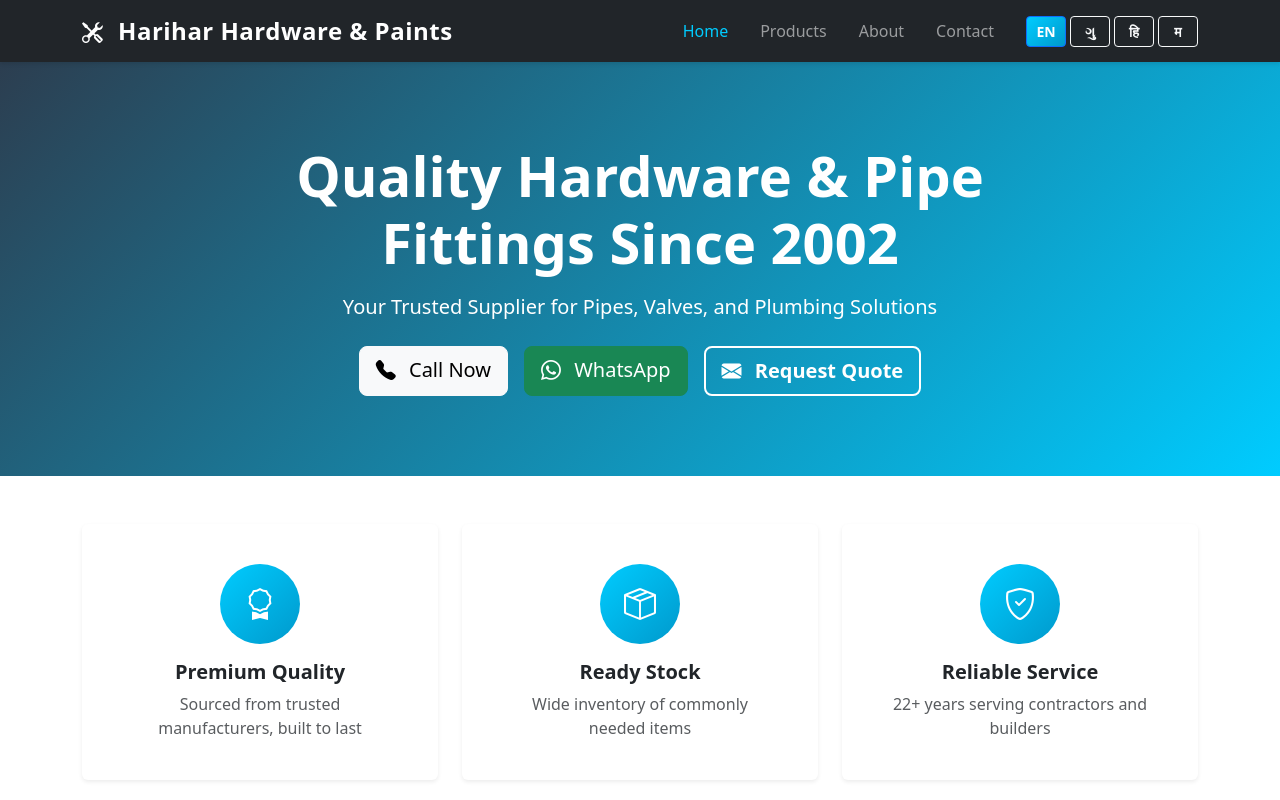
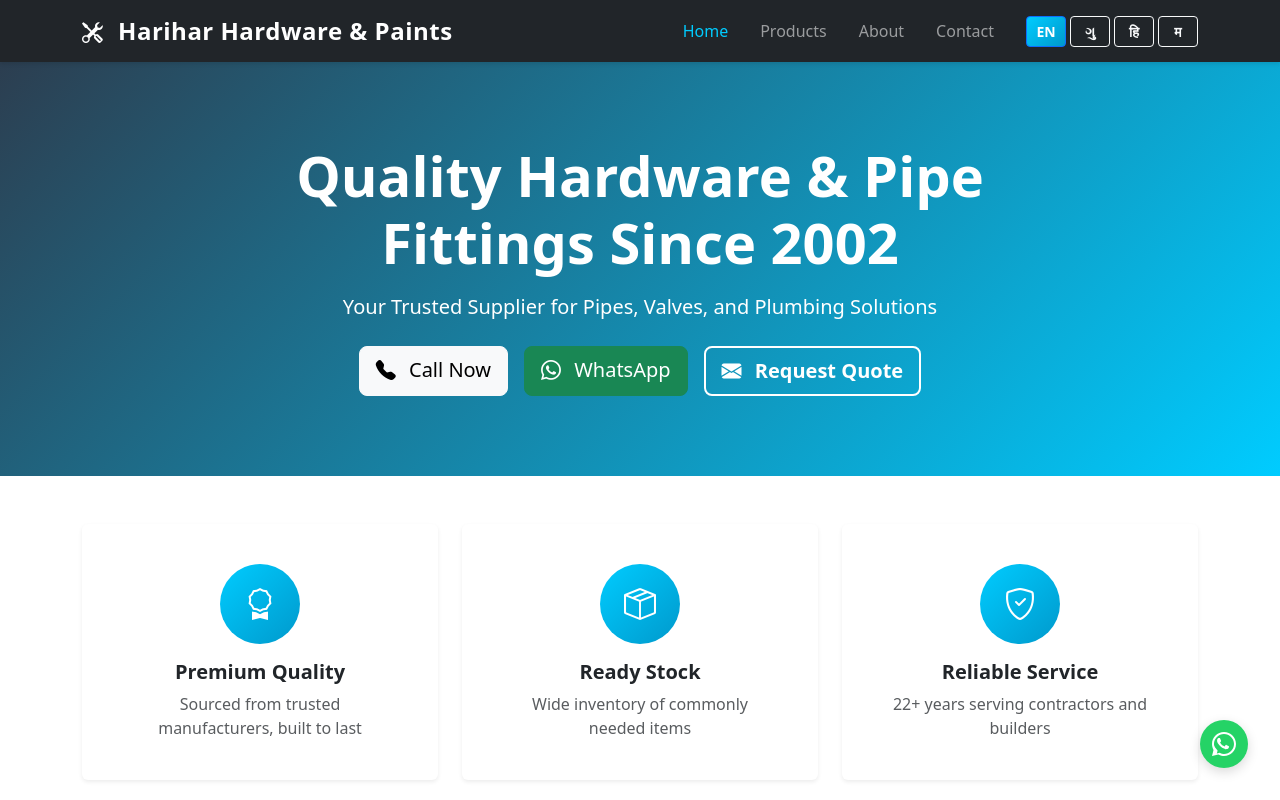
Before and after one commit to ambika-infotech-service/HariharHardware, an Angular app: page / in a window 1280 px wide. Shown: the top 800 px of the page. Built offline with nearby package versions, Linux system fonts and the light colour scheme.

Commit message:
Whatsapp button added at bottom right corner

```diff
--- a/src/app/app.html
+++ b/src/app/app.html
@@ -3,3 +3,4 @@
   <router-outlet></router-outlet>
 </main>
 <app-footer></app-footer>
+<app-whatsapp-button></app-whatsapp-button>
--- a/src/app/app.ts
+++ b/src/app/app.ts
@@ -2,10 +2,11 @@
 import { RouterOutlet } from '@angular/router';
 import { HeaderComponent } from './components/header/header';
 import { FooterComponent } from './components/footer/footer';
+import { WhatsappButton } from './components/whatsapp-button/whatsapp-button';
 
 @Component({
   selector: 'app-root',
-  imports: [RouterOutlet, HeaderComponent, FooterComponent],
+  imports: [RouterOutlet, HeaderComponent, FooterComponent, WhatsappButton],
   templateUrl: './app.html',
   styleUrl: './app.scss'
 })
--- /dev/null
+++ b/src/app/components/whatsapp-button/whatsapp-button.html
@@ -0,0 +1,24 @@
+<a
+  [href]="whatsappUrl"
+  target="_blank"
+  rel="noopener noreferrer"
+  class="whatsapp-button"
+  [attr.aria-label]="'Send WhatsApp message for product quote'"
+  title="Get a quote on WhatsApp"
+>
+  <svg
+    xmlns="http://www.w3.org/2000/svg"
+    viewBox="0 0 24 24"
+    fill="currentColor"
+    width="24"
+    height="24"
+    aria-hidden="true"
+  >
+    <path
+      d="M12 0C5.373 0 0 5.373 0 12c0 2.149.549 4.172 1.5 5.936L0 24l6.266-1.554C8.822 23.452 10.371 24 12 24c6.627 0 12-5.373 12-12S18.627 0 12 0zm0 22c-1.403 0-2.77-.368-3.947-.999l-.283-.165-2.936.727.729-2.927-.164-.284C2.368 14.77 2 13.403 2 12c0-5.523 4.477-10 10-10s10 4.477 10 10-4.477 10-10 10z"
+    />
+    <path
+      d="M16.413 13.901c-.292-.15-1.731-.855-2.001-.955-.27-.1-.467-.15-.664.15-.197.3-.764.954-.937 1.149-.173.195-.346.22-.64.066-.293-.155-1.238-.457-2.358-1.455-.87-.775-1.46-1.733-1.631-2.029-.17-.297-.018-.458.129-.606.132-.133.293-.347.44-.52.147-.174.196-.297.295-.495.099-.199.05-.371-.025-.52-.075-.15-.664-1.599-.91-2.188-.238-.577-.479-.499-.664-.508-.172-.008-.368-.01-.564-.01-.196 0-.516.074-.787.369-.271.295-1.034 1.008-1.034 2.456 0 1.448 1.059 2.858 1.206 3.053.147.195 2.06 3.194 4.99 4.471.704.306 1.254.487 1.682.623.706.226 1.349.194 1.856.118.566-.085 1.741-.711 1.986-1.399.246-.688.246-1.277.172-1.399-.074-.122-.27-.195-.564-.34z"
+    />
+  </svg>
+</a>
--- /dev/null
+++ b/src/app/components/whatsapp-button/whatsapp-button.scss
@@ -0,0 +1,49 @@
+.whatsapp-button {
+  position: fixed;
+  bottom: 2rem;
+  right: 2rem;
+  width: 3rem;
+  height: 3rem;
+  background-color: #25d366;
+  color: white;
+  border-radius: 50%;
+  display: flex;
+  align-items: center;
+  justify-content: center;
+  box-shadow: 0 4px 12px rgba(0, 0, 0, 0.15);
+  transition: all 0.3s ease;
+  text-decoration: none;
+  z-index: 999;
+
+  &:hover {
+    background-color: #20ba5a;
+    transform: scale(1.1);
+    box-shadow: 0 6px 16px rgba(0, 0, 0, 0.2);
+  }
+
+  &:focus-visible {
+    outline: 3px solid #25d366;
+    outline-offset: 2px;
+  }
+
+  &:active {
+    transform: scale(0.95);
+  }
+
+  svg {
+    width: 1.5rem;
+    height: 1.5rem;
+  }
+
+  @media (max-width: 768px) {
+    bottom: 1rem;
+    right: 1rem;
+    width: 2.75rem;
+    height: 2.75rem;
+
+    svg {
+      width: 1.25rem;
+      height: 1.25rem;
+    }
+  }
+}
--- /dev/null
+++ b/src/app/components/whatsapp-button/whatsapp-button.ts
@@ -0,0 +1,12 @@
+import { Component, ChangeDetectionStrategy } from '@angular/core';
+
+@Component({
+  selector: 'app-whatsapp-button',
+  imports: [],
+  templateUrl: './whatsapp-button.html',
+  styleUrl: './whatsapp-button.scss',
+  changeDetection: ChangeDetectionStrategy.OnPush,
+})
+export class WhatsappButton {
+  protected readonly whatsappUrl = `https://wa.me/919898659470?text=${encodeURIComponent('Hi! I would like to get a quote for your hardware products.')}`;
+}
```
